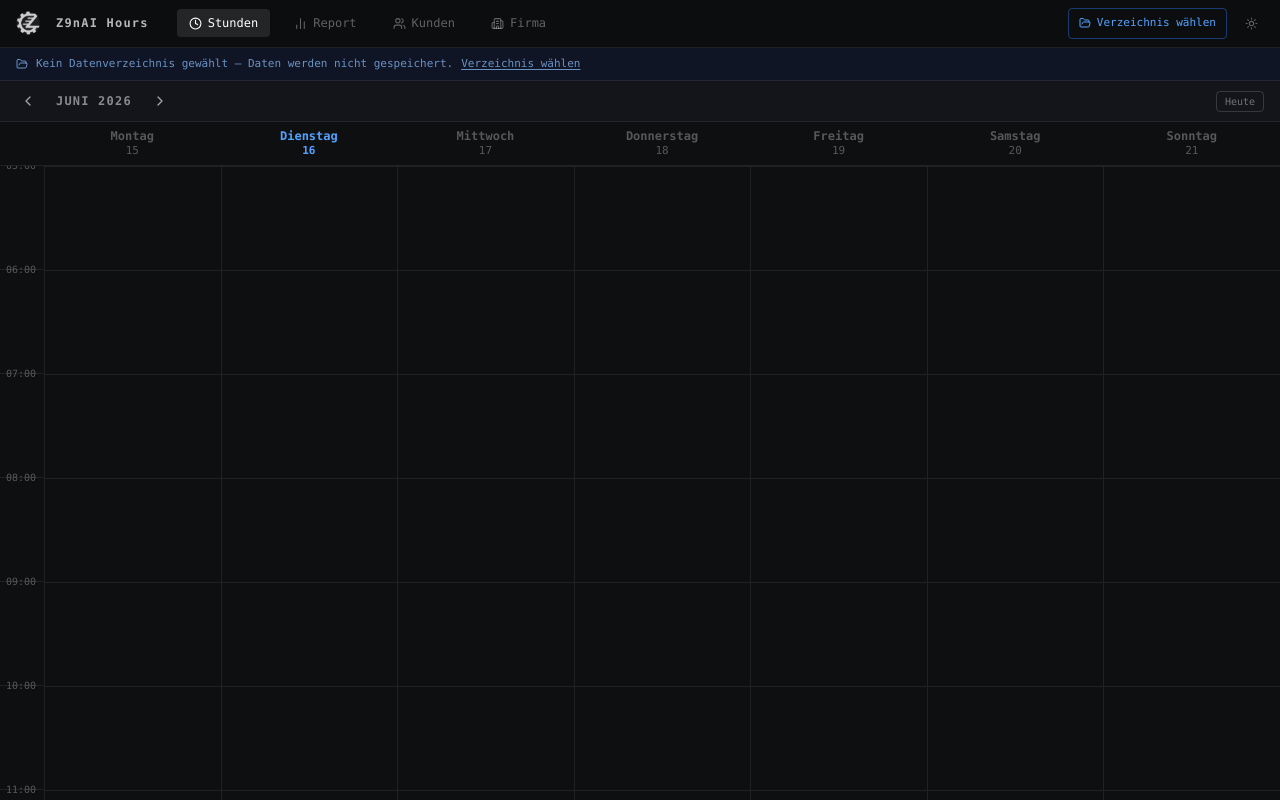
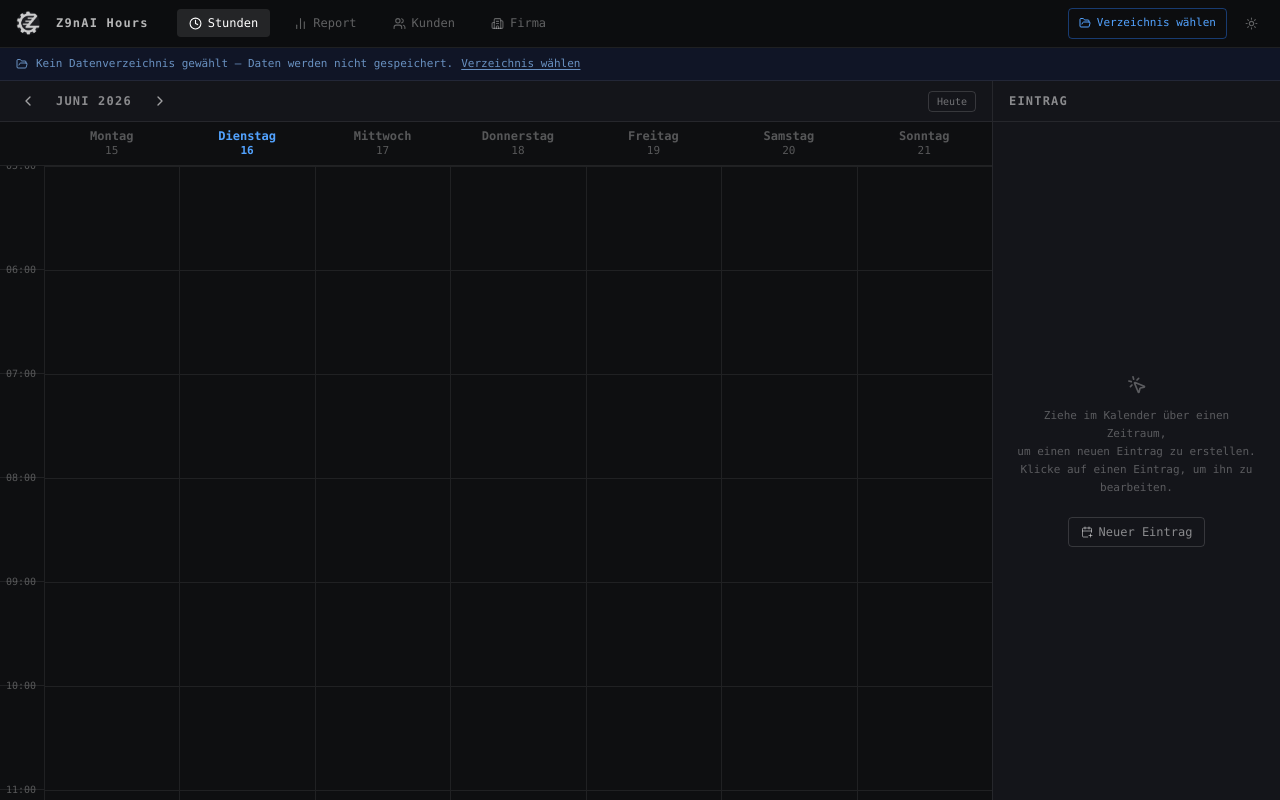
Before and after one commit to z9nai/z9nai-hours, a React (Vite) app: page / in a window 1280 px wide. Built offline with nearby package versions, Linux system fonts and the light colour scheme.

Commit message:
Fixed sidebar for entries.

```diff
--- a/src/App.tsx
+++ b/src/App.tsx
@@ -117,11 +117,9 @@ export default function App() {
             <div className="flex-1 overflow-hidden">
               <Calendar onSelect={handleSelect} onEditEntry={handleEditEntry} selectedId={selectedId} pendingEntry={panelEntry?.id ? null : panelEntry} />
             </div>
-            {panelEntry && (
-              <div className="w-72 flex-shrink-0 overflow-hidden">
-                <EntryPanel entry={panelEntry} onClose={handleClosePanel} />
-              </div>
-            )}
+            <div className="w-72 flex-shrink-0 overflow-hidden">
+              <EntryPanel entry={panelEntry} onClose={handleClosePanel} onNew={handleSelect} />
+            </div>
           </>
         ) : view === 'clients' ? (
           <div className="flex-1 overflow-y-auto">
--- a/src/components/EntryPanel.tsx
+++ b/src/components/EntryPanel.tsx
@@ -1,11 +1,14 @@
 import React, { useEffect, useMemo, useState } from 'react';
-import { Trash2, X } from 'lucide-react';
+import { CalendarPlus, MousePointerClick, Trash2, X } from 'lucide-react';
 import { TimeEntry } from '../types';
 import { useStore } from '../store';
 
+type PanelEntry = Partial<TimeEntry> & { date: string; startTime: string; endTime: string };
+
 interface Props {
-  entry: Partial<TimeEntry> & { date: string; startTime: string; endTime: string };
+  entry: PanelEntry | null;
   onClose: () => void;
+  onNew: (entry: PanelEntry) => void;
 }
 
 function genId() {
@@ -52,7 +55,49 @@ function ProjectInput({ value, onChange, suggestions, isDark, inputCls }: {
   );
 }
 
-export default function EntryPanel({ entry, onClose }: Props) {
+export default function EntryPanel({ entry, onClose, onNew }: Props) {
+  const { isDark } = useStore();
+
+  if (!entry) {
+    const newForToday = () => {
+      const now = new Date();
+      const iso = `${now.getFullYear()}-${String(now.getMonth() + 1).padStart(2, '0')}-${String(now.getDate()).padStart(2, '0')}`;
+      const h = Math.min(Math.max(now.getHours(), 5), 22);
+      const start = `${String(h).padStart(2, '0')}:00`;
+      const end = `${String(h + 1).padStart(2, '0')}:00`;
+      onNew({ date: iso, startTime: start, endTime: end });
+    };
+    const bg = isDark ? 'bg-[#14151a] border-white/8' : 'bg-[#ededea] border-black/8';
+    const muted = isDark ? 'text-white/30' : 'text-black/30';
+    return (
+      <div className={`flex flex-col h-full border-l ${bg}`}>
+        <div className={`flex items-center px-4 py-3 border-b ${isDark ? 'border-white/8' : 'border-black/8'}`}>
+          <span className={`text-xs font-semibold uppercase tracking-widest ${isDark ? 'text-white/50' : 'text-black/50'}`}>
+            Eintrag
+          </span>
+        </div>
+        <div className="flex-1 flex flex-col items-center justify-center gap-3 p-6 text-center">
+          <MousePointerClick size={20} className={muted} />
+          <p className={`text-[11px] leading-relaxed ${muted}`}>
+            Ziehe im Kalender über einen Zeitraum,<br />
+            um einen neuen Eintrag zu erstellen.<br />
+            Klicke auf einen Eintrag, um ihn zu bearbeiten.
+          </p>
+          <button onClick={newForToday}
+            className={`mt-2 flex items-center gap-1.5 text-xs px-3 py-1.5 rounded border transition-colors ${
+              isDark ? 'border-white/15 text-white/50 hover:border-white/30 hover:text-white' : 'border-black/15 text-black/50 hover:border-black/30 hover:text-black'
+            }`}>
+            <CalendarPlus size={12} /> Neuer Eintrag
+          </button>
+        </div>
+      </div>
+    );
+  }
+
+  return <EntryForm entry={entry} onClose={onClose} />;
+}
+
+function EntryForm({ entry, onClose }: { entry: PanelEntry; onClose: () => void }) {
   const { clients, entries, addEntry, updateEntry, deleteEntry, isDark } = useStore();
 
   const knownProjects = useMemo(() => {
```
